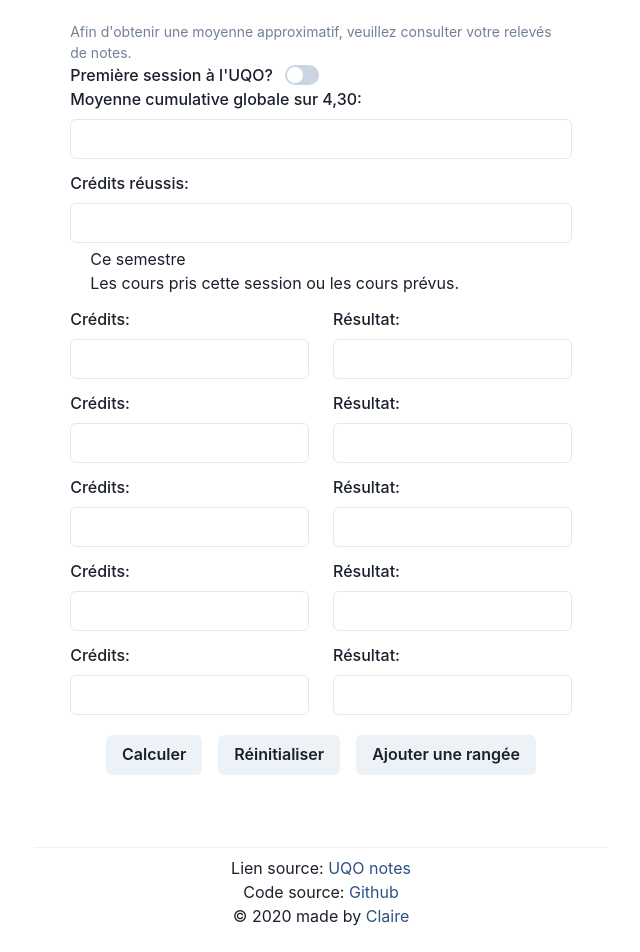
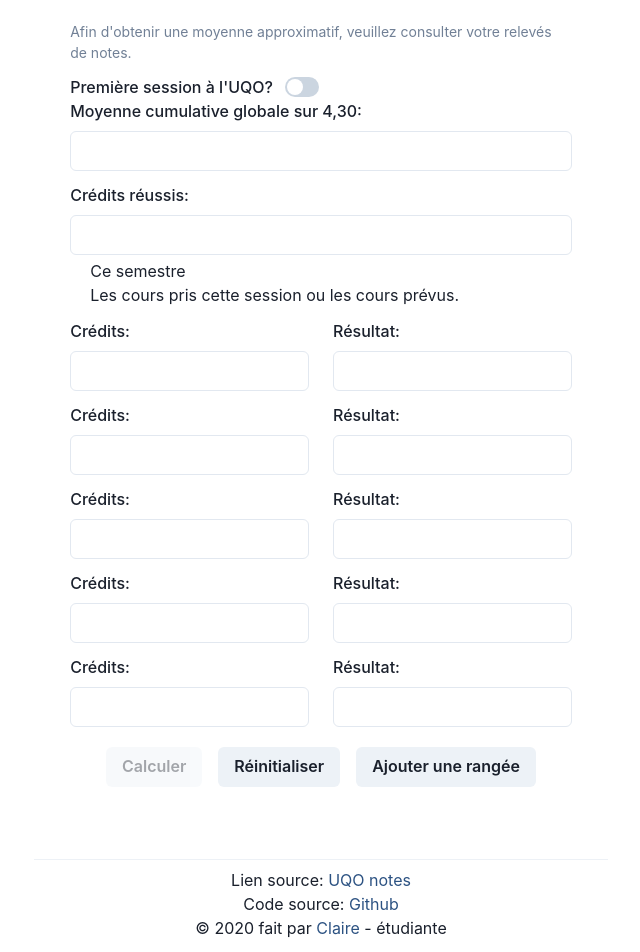
Before and after one commit to cbun097/uqo-gpa-calculator, a React (Create React App) app: page / in a window 1280 px wide. Shown: the part 176-1128 px from the top of the page, without its empty margins (319-959 px from the left). Built offline with nearby package versions, Linux system fonts and the light colour scheme.

Commit message:
bug fixes and formatting

```diff
--- a/src/actions/utils.ts
+++ b/src/actions/utils.ts
@@ -18,17 +18,13 @@ export function calculateGradePoints(credits: number, currentGPA: number): numbe
  * Fonction qui permet de calculer les credits accumuler pour le semestre
  */
 export function accumulatedCredits(formData: IFormInput): number {
-  let sumArray = 0;
-  formData.creditsEarnedArray?.map(element => {
-    sumArray += Number(element);
-  });
   return (
     Number(formData.creditsEarned1) +
     Number(formData.creditsEarned2 ? Number(formData.creditsEarned2) : 0) +
     Number(formData?.creditsEarned3 ? Number(formData.creditsEarned3) : 0) +
     Number(formData?.creditsEarned4 ? Number(formData.creditsEarned4) : 0) +
     Number(formData?.creditsEarned5 ? Number(formData.creditsEarned5) : 0) +
-    sumArray
+    Number(formData?.creditsEarnedArray ? Number(formData.creditsEarnedArray) : 0)
   );
 }
 
@@ -56,7 +52,7 @@ export function semesterGradePoints(formData: IFormInput): number {
     formData?.resultEarned3 ? formData.resultEarned3 : 0,
     formData?.resultEarned4 ? formData.resultEarned4 : 0,
     formData?.resultEarned5 ? formData.resultEarned5 : 0,
-    formData?.resultEarnedArray,
+    formData?.resultEarnedArray ? formData.resultEarnedArray : 0,
   ];
   // eslint-disable-next-line
   const credits: any[] = [
@@ -65,7 +61,7 @@ export function semesterGradePoints(formData: IFormInput): number {
     formData?.creditsEarned3 ? formData.creditsEarned3 : 0,
     formData?.creditsEarned4 ? formData.creditsEarned4 : 0,
     formData?.creditsEarned5 ? formData.creditsEarned5 : 0,
-    formData?.creditsEarnedArray,
+    formData?.creditsEarnedArray ? formData.creditsEarnedArray : 0,
   ];
   // eslint-disable-next-line
   let convert: any;
--- a/src/components/CreditsForm.tsx
+++ b/src/components/CreditsForm.tsx
@@ -18,9 +18,10 @@ export const CreditsForm: React.FC<ICreditForm> = () => {
   const [form, setForm] = useState<IFormInput>(initialValues);
   const [btnClicked, setBtnClicked] = useState(false);
   const [isFirstSemester, setIsFirstSemester] = useState(false);
-  const { register, handleSubmit, getValues, errors, clearErrors, formState } = useForm<IFormInput>();
+  const { register, handleSubmit, getValues, errors, clearErrors, formState } = useForm<IFormInput>({ mode: 'onChange' });
   const [size, setSize] = useState(0);
   const onSubmit = async (data: IFormInput) => {
+    //TODO: handle error
     const values: IFormInput = getValues();
     data = values;
     setForm(data);
@@ -41,7 +42,7 @@ export const CreditsForm: React.FC<ICreditForm> = () => {
   return (
     <>
       <Box p={5}>
-        <Text fontSize='sm' color='gray.500'>
+        <Text fontSize='sm' color='gray.500' pb={3}>
           Afin d&#39;obtenir une moyenne approximatif, veuillez consulter votre relevés de notes.
         </Text>
         <form onSubmit={handleSubmit(onSubmit)}>
@@ -236,7 +237,7 @@ export const CreditsForm: React.FC<ICreditForm> = () => {
             );
           })}
           <Stack direction={['column', 'row']} spacing={4} p={5} justify='center'>
-            <Button type='submit' id='btn-credit-calcul' onClick={() => submitCalcul()}>
+            <Button type='submit' id='btn-credit-calcul' isDisabled={!formState.isValid} onClick={() => submitCalcul()}>
               Calculer
             </Button>
             <Button
--- a/src/components/Footer.tsx
+++ b/src/components/Footer.tsx
@@ -21,10 +21,11 @@ export const Footer: React.FC = () => (
       </Link>
     </Text>
     <Text>
-      © 2020 made by&nbsp;
+      © 2020 fait par&nbsp;
       <Link color='#2C5282' isExternal href='https://www.cbuns.ca/'>
         Claire
       </Link>
+      &nbsp;-&nbsp;étudiante
     </Text>
   </Container>
 );
--- a/src/components/SigleForm.tsx
+++ b/src/components/SigleForm.tsx
@@ -19,7 +19,7 @@ export const SigleForm: React.FC<ISigleForm> = () => {
   const [form, setForm] = useState<IFormInput>(initialValues);
   const [btnClicked, setBtnClicked] = useState(false);
   const [isFirstSemester, setIsFirstSemester] = useState(false);
-  const { register, handleSubmit, getValues, errors, clearErrors, formState } = useForm<IFormInput>();
+  const { register, handleSubmit, getValues, errors, clearErrors, formState } = useForm<IFormInput>({ mode: 'onChange' });
   const [size, setSize] = useState(0);
   const onSubmit = async (data: IFormInput) => {
     const values: IFormInput = getValues();
@@ -42,7 +42,7 @@ export const SigleForm: React.FC<ISigleForm> = () => {
   return (
     <>
       <Box p={5}>
-        <Text color='gray.500' fontSize='sm'>
+        <Text color='gray.500' fontSize='sm' pb={3}>
           Afin d&#39;obtenir une moyenne approximatif, entrez le sigle du cours qui se retrouve dans votre horaire de cours.
         </Text>
         <form onSubmit={handleSubmit(onSubmit)}>
@@ -315,7 +315,7 @@ export const SigleForm: React.FC<ISigleForm> = () => {
             );
           })}
           <Stack direction={['column', 'row']} spacing={4} p={5} justify='center'>
-            <Button type='submit' onClick={() => submitCalcul()}>
+            <Button type='submit' onClick={() => submitCalcul()} isDisabled={!formState.isValid}>
               Calculer
             </Button>
             <Button
```
Also changed, not shown: 1 other file (tests, documents, lock files or other folders).
